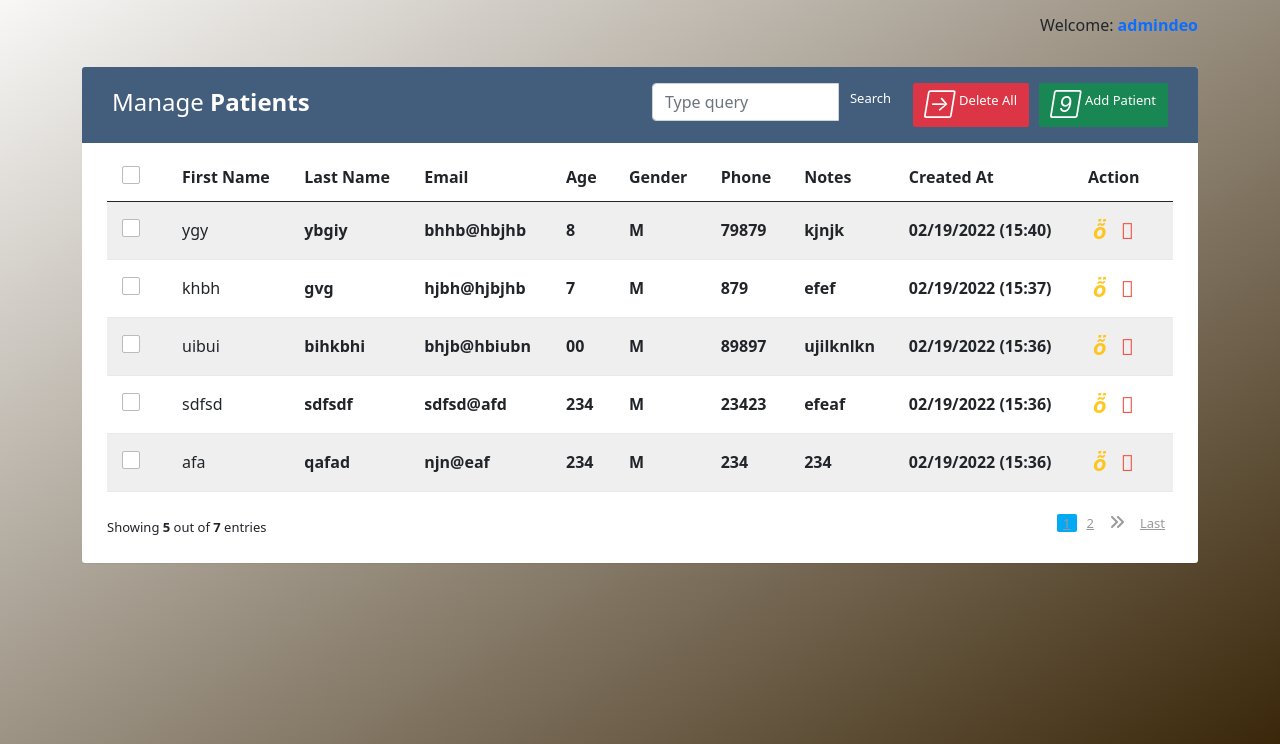
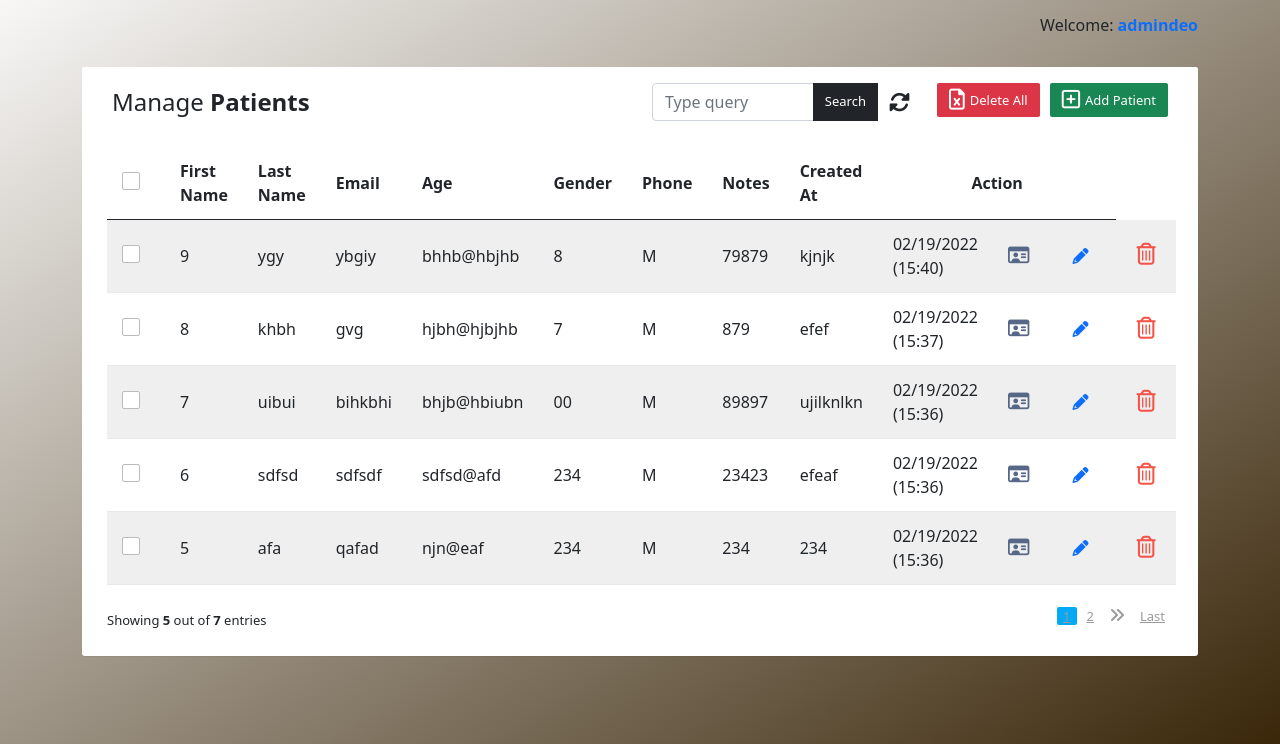
Before and after one commit to gendeu/django-fullstack-2022, a Django app: page /backend/ in a window 1280 px wide. Shown: the part 56-800 px from the top of the page. Run offline with Django 4.2, Linux system fonts and the light colour scheme; a user stored in the database is signed in; data comes from the database, SQL or seed files in the repository; both versions use the stored data as it was after the commit.

Commit message:
added edit modal

```diff
--- a/App/static/js/script.js
+++ b/App/static/js/script.js
@@ -57,4 +57,64 @@ $(document).ready(function(){
 			$("#selectAll").prop("checked", false);
 		}
 	});
+
+// EDIT PATIENT MODAL
+    $('table').on('click', 'button.edit_patient_click',function (ele) {
+        //the <tr> variable is use to set the parentNode from "ele
+        var tr = ele.target.parentNode.parentNode;
+
+        //I get the value from the cells (td) using the parentNode (var tr)
+        var patient_id = tr.cells[1].textContent;
+        var patient_firstname = tr.cells[2].textContent;
+        var patient_lastname = tr.cells[3].textContent;
+        var patient_email = tr.cells[4].textContent;
+        var patient_age = tr.cells[5].textContent;
+        var patient_gender = tr.cells[6].textContent;
+        var patient_phone = tr.cells[7].textContent;
+        var patient_note = tr.cells[8].textContent;
+        var patient_created = tr.cells[9].textContent;
+
+        console.log(patient_id);
+        //Prefill the fields with the gathered information
+        $('h5.modal-title').html('Edit Patient: '+patient_firstname+' '+patient_lastname+' id:'+patient_id);
+
+        $('#patient_firstname').val(patient_firstname);
+        $('#patient_lastname').val(patient_lastname);
+        $('#patient_email').val(patient_email);
+        $('#patient_age').val(patient_age);
+        $('#patient_gender').val(patient_gender).attr('selected', 'selected');
+        $('#patient_phone').val(patient_phone);
+        $('#patient_note').val(patient_note);
+        $('#patient_created_at').val(patient_created);
+
+        $("#edit_patient_modal").modal("show");
+        //If you need to update the form data and change the button link
+        // $("form#ModalForm").attr('action', window.location.href+'/update/'+id);
+        // $("a#saveModalButton").attr('href', window.location.href+'/update/'+id);
+    });
+
+
+    // $("#edit_patient_click").click(function(){
+    //     var $row = $(this).closest('tr');
+    //     var patient_id = $row.find('#patient_id').text();
+    //     var firstname =  $row.find('#firstname').text();
+    //     var lastname =  $row.find('#lastname').text();
+    //     var email =  $row.find('#email').text();
+    //     var age =  $row.find('#age').text();
+    //     var gender =  $row.find('#gender').text();
+    //     var phone =  $row.find('#phone').text();
+    //     var note =  $row.find('#note').text();
+    //     var created_at =  $row.find('#created_at').text();
+
+    //     console.log(patient_id);
+    //     // $('#patient_firstname').val(firstname);
+    //     // $('#patient_lastname').val(lastname);
+    //     // $('#patient_email').val(email);
+    //     // $('#patient_age').val(age);
+    //     // $('#patient_gender').val(gender);
+    //     // $('#patient_phone').val(phone);
+    //     // $('#patient_note').val(note);
+    //     // $('#patient_created_at').val(created_at);
+    // });
+
  });
--- a/App/templates/backend.html
+++ b/App/templates/backend.html
@@ -35,7 +35,122 @@
     {% endfor %}
 </div>
 
-<!-- MODAL ADD USER -->
+<!-- LIST OF PATIENTS -->
+<div class="container">
+    <div class="table-wrapper">
+        <div class="table-title bg-white text-dark">
+            <div class="row">
+                <div class="col-sm-6">
+                    <h2>Manage <b>Patients</b></h2>
+                </div>
+                <div class="col-sm-6">
+                    <a href="#add_patient_modal" data-bs-toggle="modal" class="btn btn-success">
+                        <i class="far fa-plus-square"></i> <span>Add Patient</span>
+                    </a>
+                    <a href="#delete_patient_modal" data-bs-toggle="modal" class="btn btn-danger">
+                        <i class="far fa-file-excel"></i> <span>Delete All</span>
+                    </a>
+                    <form class="d-flex input-group w-auto">
+                        <input type="text" name="q" class="form-control" placeholder="Type query" aria-label="Search">
+                        <button class="btn btn-dark">
+                          Search
+                        </button>
+                        <a href="{% url 'backend' %}" class="d-flex justify-content-center align-items-center btn btn-outline-primary text-dark">
+                            <i class="fas fa-sync-alt"></i>
+                        </a>
+                    </form>
+                </div>
+            </div>
+        </div>
+        <table class="table table-striped table-hover">
+            <thead>
+                <tr>
+                    <th>
+                        <span class="custom-checkbox">
+                            <input type="checkbox" id="selectAll">
+                            <label for="selectAll"></label>
+                        </span>
+                    </th>
+                    <th>First Name</th>
+                    <th>Last Name</th>
+                    <th>Email</th>
+                    <th>Age</th>
+                    <th>Gender</th>
+                    <th>Phone</th>
+                    <th>Notes</th>
+                    <th>Created At</th>
+                    <th colspan="3" class="text-center" style="width: 10%;">Action</th>
+                </tr>
+            </thead>
+            <tbody>
+                {% for patient in patients %}
+                <tr>
+                    <td>
+                        <span class="custom-checkbox">
+                            <input type="checkbox" id="checkbox1" name="options[]" value="1">
+                            <label for="checkbox1"></label>
+                        </span>
+                    </td>
+                    <td id="patient_id">{{ patient.id }}</td>
+                    <td id="firstname">{{ patient.firstname }}</td>
+                    <td id="lastname">{{ patient.lastname }}</td>
+                    <td id="email">{{ patient.email }}</td>
+                    <td id="age">{{ patient.age }}</td>
+                    <td id="gender">{{ patient.gender }}</td>
+                    <td id="phone">{{ patient.phone }}</td>
+                    <td id="note">{{ patient.note }}</td>
+                    <td id="created_at">{{ patient.created_at | date:'m/d/Y (H:i)' }}</td>
+                    <td>
+                        <a href="#view_patient_modal" data-bs-toggle="modal" class="view" ><i class="far fa-id-card"></i></a>
+                    </td>
+                    <td>
+                        <button type="button" class="btn btn-outline edit_patient_click fas fa-pencil-alt noUnderlineCustom text-primary" data-toggle="modal" data-target="#edit_patient_modal"></button>
+                        <!-- <button class="btn btn-outline edit_patient_click">
+                            <a href="#edit_patient_modal" data-bs-toggle="modal" class="edit"><i class="far fa-edit"></i></a>
+                        </button> -->
+                    </td>
+                    <td>
+                        <a href="remove_patient_modal" data-bs-toggle="modal" class="delete" id=""><i class="far fa-trash-alt"></i></a>
+                    </td>
+                </tr>
+                {% endfor %}
+            </tbody>
+        </table>
+        <div class="clearfix">
+            {% if patients.has_other_pages %}
+
+            <div class="hint-text">Showing <b>{{ patients|length }}</b> out of <b>{{ all_patients|length }}</b> entries</div>
+
+                <ul class="pagination">
+                {% if patients.has_previous %}
+                    <li class="page-item"><a href="?page=1">First</a></li>
+                    <li class="page-item"><a href="?page={{ patients.previous_page_number }}"><i class="fas fa-angle-double-left"></i></a></li>
+                {% else %}
+                    <li class="page-item disabled"></li>
+                {% endif %}
+
+                {% for i in patients.paginator.page_range %}
+                    {% if patients.number == i %}
+                        <li class="page-item active"><a href="">{{ i }}</a></li>
+                    {% else %}
+                        <li class="page-item"><a href="?page={{ i }}">{{ i }}</a></li>
+                    {% endif %}
+                {% endfor %}
+
+                {% if patients.has_next %}
+                    <li class="page-item"><a href="?page={{ patients.next_page_number }}"><i class="fas fa-angle-double-right"></i></a></li>
+                    <li class="page-item"><a href="?page={{ patients.paginator.num_pages }}">Last</a></li>
+                {% else %}
+                    <li class="page-item disabled"></li>
+                {% endif %}
+                </ul>
+            {% endif %}
+        </div>
+    </div>
+</div>
+
+
+<!-- MODAL ADD PATIENT -->
 <div class="modal fade" id="add_patient_modal" aria-hidden="true" aria-labelledby="add_patient_modalLabel" tabindex="-1">
     <div class="modal-dialog modal-lg modal-dialog-centered">
         <div class="modal-content">
@@ -118,14 +233,104 @@
             </div>
             <div class="modal-footer">
                 <div class="mt-4 pt-2">
-                    <input class="btn btn-primary btn-lg" form="add_patient" type="submit" value="Submit" />
+                    <input class="btn btn-success btn-lg" form="add_patient" type="submit" value="Save" />
                 </div>
             </div>
         </div>
     </div>
 </div>
 
-<!-- MODAL DELETE USER -->
+<!-- MODAL EDIT PATIENT -->
+<div class="modal fade" id="edit_patient_modal" aria-hidden="true" aria-labelledby="edit_patient_modalLabel" tabindex="-1">
+    <div class="modal-dialog modal-lg modal-dialog-centered">
+        <div class="modal-content">
+            <div class="modal-header">
+                <h5 class="modal-title"></h5>
+                <button type="button" class="btn-close" data-bs-dismiss="modal" aria-label="Close"></button>
+            </div>
+            <div class="modal-body m-3">
+                <form action="/update_patient" id="add_patient" method="POST" autocomplete="off" enctype="multipart/form-data">
+                {% csrf_token %}
+                <div class="row">
+                    <div class="col-md-6 mb-4">
+
+                    <div class="form-outline">
+                        <input type="text" id="patient_firstname" name="firstname" class="form-control form-control-lg" />
+                        <label class="form-label" for="firstName">First Name</label>
+                    </div>
+
+                    </div>
+                    <div class="col-md-6 mb-4">
+
+                    <div class="form-outline">
+                        <input type="text" id="patient_lastname" name="lastname" class="form-control form-control-lg" />
+                        <label class="form-label" for="lastName">Last Name</label>
+                    </div>
+
+                    </div>
+                </div>
+
+                <div class="row">
+                    <div class="col-md-6 mb-4 d-flex align-items-center">
+
+                    <div class="form-outline datepicker w-100">
+                        <input
+                        type="text"
+                        class="form-control form-control-lg"
+                        id="patient_age"
+                        name="age"
+                        />
+                        <label for="birthdayDate" class="form-label">Age</label>
+                    </div>
+
+                    </div>
+                    <div class="col-md-6 mb-4">
+
+                    <select class="form-select form-select-lg" id="patient_gender" name="gender" aria-label=".form-select-lg example">
+                        <option value="M" selected>M</option>
+                        <option value="F">F</option>
+                    </select>
+                    <label for="gender" class="form-label">Gender</label>
+
+                    </div>
+                </div>
+
+                <div class="row">
+                    <div class="col-md-6 mb-4 pb-2">
+
+                    <div class="form-outline">
+                        <input type="email" id="patient_email" name="email" class="form-control form-control-lg" />
+                        <label class="form-label" for="email">Email</label>
+                    </div>
+
+                    </div>
+                    <div class="col-md-6 mb-4 pb-2">
+
+                    <div class="form-outline">
+                        <input type="tel" id="patient_phone" name="phone" class="form-control form-control-lg" />
+                        <label class="form-label" for="phone">Phone Number</label>
+                    </div>
+
+                    </div>
+                </div>
+
+                <div class="form-outline">
+                    <textarea class="form-control" id="patient_note" name="note" rows="4"></textarea>
+                    <label class="form-label" for="note">Notes</label>
+                </div>
+
+                </form>
+            </div>
+            <div class="modal-footer">
+                <div class="mt-4 pt-2">
+                    <input class="btn btn-success btn-lg" form="update_patient" type="submit" value="Update" />
+                </div>
+            </div>
+        </div>
+    </div>
+</div>
+
+<!-- MODAL DELETE PATIENT -->
 <div id="delete_patient_modal" class="modal fade">
     <div class="modal-dialog">
         <div class="modal-content">
@@ -147,115 +352,4 @@
     </div>
 </div>
 
-<!-- LIST OF PATIENTS -->
-<div class="container">
-    <div class="table-wrapper">
-        <div class="table-title">
-            <div class="row">
-                <div class="col-sm-6">
-                    <h2>Manage <b>Patients</b></h2>
-                </div>
-                <div class="col-sm-6">
-                    <a href="#add_patient_modal" data-bs-toggle="modal" class="btn btn-success" data-toggle="modal">
-                        <i class="material-icons"></i> <span>Add Patient</span>
-                    </a>
-                    <a href="#delete_patient_modal" data-bs-toggle="modal" class="btn btn-danger" data-toggle="modal">
-                        <i class="material-icons">&#xE15C;</i> <span>Delete All</span>
-                    </a>
-                    <form class="d-flex input-group w-auto">
-                        <input type="search" name="q" class="form-control" placeholder="Type query" aria-label="Search">
-                        <a href="{% url 'backend' %}" class="btn btn-outline-primary" type="button" data-mdb-ripple-color="dark">
-                          Search
-                        </a>
-                    </form>
-                </div>
-            </div>
-        </div>
-        <table class="table table-striped table-hover">
-            <thead>
-                <tr>
-                    <th>
-                        <span class="custom-checkbox">
-                            <input type="checkbox" id="selectAll">
-                            <label for="selectAll"></label>
-                        </span>
-                    </th>
-                    <th>First Name</th>
-                    <th>Last Name</th>
-                    <th>Email</th>
-                    <th>Age</th>
-                    <th>Gender</th>
-                    <th>Phone</th>
-                    <th>Notes</th>
-                    <th>Created At</th>
-                    <th>Action</th>
-                </tr>
-            </thead>
-            <tbody>
-                {% for patient in patients %}
-                <tr>
-                    <td>
-                        <span class="custom-checkbox">
-                            <input type="checkbox" id="checkbox1" name="options[]" value="1">
-                            <label for="checkbox1"></label>
-                        </span>
-                    </td>
-                    <td>{{ patient.firstname }}</td>
-                    <th>{{ patient.lastname }}</th>
-                    <th>{{ patient.email }}</th>
-                    <th>{{ patient.age }}</th>
-                    <th>{{ patient.gender }}</th>
-                    <th>{{ patient.phone }}</th>
-                    <th>{{ patient.note }}</th>
-                    <th>{{ patient.created_at | date:'m/d/Y (H:i)' }}</th>
-                    <td>
-                        <a href="#editEmployeeModal" class="edit" data-toggle="modal"><i class="material-icons" data-toggle="tooltip" title="Edit">&#xE254;</i></a>
-                        <a href="#delete_patient_modal" class="delete" data-toggle="modal"><i class="material-icons" data-toggle="tooltip" title="Delete">&#xE872;</i></a>
-                    </td>
-                </tr>
-                {% endfor %}
-            </tbody>
-        </table>
-        <div class="clearfix">
-            {% if patients.has_other_pages %}
-
-            <div class="hint-text">Showing <b>5</b> out of <b>{{ all_patients|length }}</b> entries</div>
-
-                <ul class="pagination">
-                {% if patients.has_previous %}
-                    <li class="page-item"><a href="?page=1">First</a></li>
-                    <li class="page-item"><a href="?page={{ patients.previous_page_number }}"><i class="fas fa-angle-double-left"></i></a></li>
-                {% else %}
-                    <li class="page-item disabled"></li>
-                {% endif %}
-
-                {% for i in patients.paginator.page_range %}
-                    {% if patients.number == i %}
-                        <li class="page-item active"><a href="">{{ i }}</a></li>
-                    {% else %}
-                        <li class="page-item"><a href="?page={{ i }}">{{ i }}</a></li>
-                    {% endif %}
-                {% endfor %}
-
-                {% if patients.has_next %}
-                    <li class="page-item"><a href="?page={{ patients.next_page_number }}"><i class="fas fa-angle-double-right"></i></a></li>
-                    <li class="page-item"><a href="?page={{ patients.paginator.num_pages }}">Last</a></li>
-                {% else %}
-                    <li class="page-item disabled"></li>
-                {% endif %}
-                </ul>
-            {% endif %}
-            <!-- <div class="hint-text">Showing <b>5</b> out of <b>25</b> entries</div>
-            <ul class="pagination">
-                <li class="page-item disabled"><a href="#">Previous</a></li>
-                <li class="page-item"><a href="#" class="page-link">1</a></li>
-                <li class="page-item"><a href="#" class="page-link">2</a></li>
-                <li class="page-item active"><a href="#" class="page-link">3</a></li>
-                <li class="page-item"><a href="#" class="page-link">4</a></li>
-                <li class="page-item"><a href="#" class="page-link">5</a></li>
-                <li class="page-item"><a href="#" class="page-link">Next</a></li>
-            </ul> -->
-        </div>
-    </div>
-</div>
 {% endblock content %}
--- a/patients/urls.py
+++ b/patients/urls.py
@@ -31,4 +31,7 @@ urlpatterns = [
     path('backend/', views.backend, name="backend"),
     # Path to Add Patient
     path('add_patient', views.add_patient, name="add_patient"),
+
+    # Path Access of Patients
+    # path('patient/<str:patient_id>', views.patient, name="patient"),
 ]
```
Also changed, not shown: App/views.py (+8 -0 lines), db.sqlite3.
